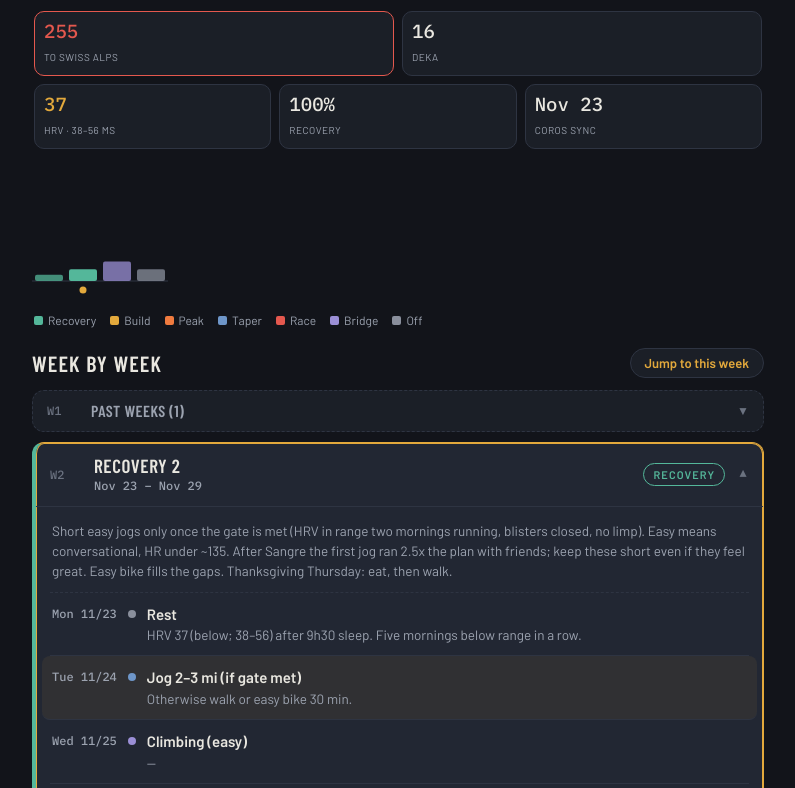
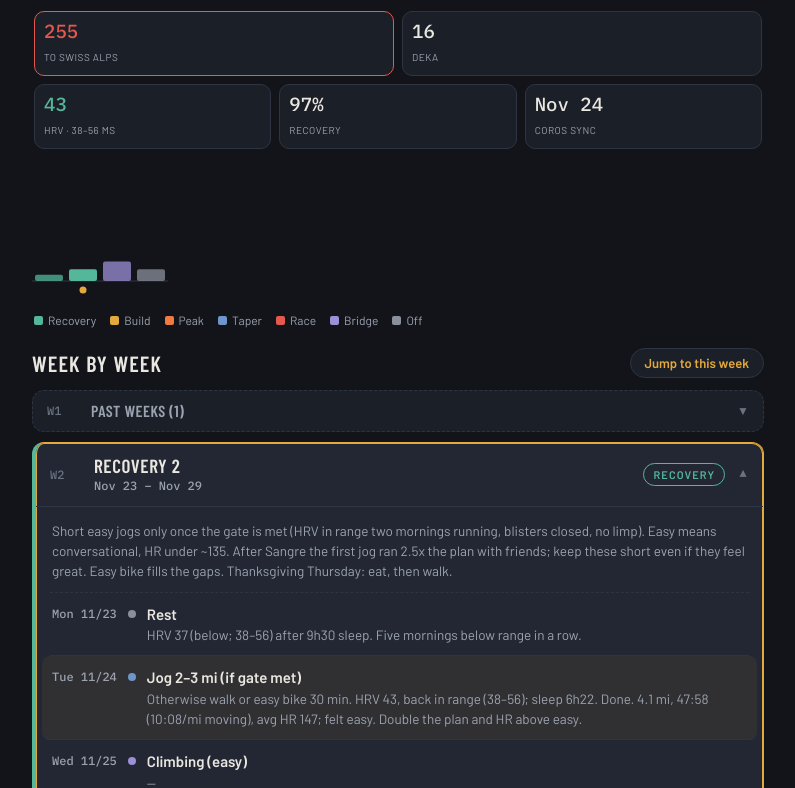
Before and after one commit to jpdupree/TrainingCalendar, a plain HTML site: page index.html in a window 1280 px wide. Shown: the part 164-952 px from the top of the page, without its empty margins (242-1037 px from the left). Drawn offline with nearby package versions, Linux system fonts and the light colour scheme.

Commit message:
Readiness 11/24: HRV 43 normal; first post-RDL run 4.1 mi
Co-Authored-By: Claude Opus 5.5 <noreply@anthropic.com>
Claude-Session: https://claude.ai/code/session_01HneQqiazDvVGpLjVJMD8vR

```diff
--- a/index.html
+++ b/index.html
@@ -325,7 +325,7 @@ const W27 = [
 {n:2,s:'2026-11-23',e:'2026-11-29',ph:'recovery',t:'Recovery 2',load:15,
  f:'Short easy jogs only once the gate is met (HRV in range two mornings running, blisters closed, no limp). Easy means conversational, HR under ~135. After Sangre the first jog ran 2.5x the plan with friends; keep these short even if they feel great. Easy bike fills the gaps. Thanksgiving Thursday: eat, then walk.',
  d:[['Mon 11/23','rest','Rest','HRV 37 (below; 38–56) after 9h30 sleep. Five mornings below range in a row.'],
-    ['Tue 11/24','run','Jog 2–3 mi (if gate met)','Otherwise walk or easy bike 30 min.'],
+    ['Tue 11/24','run','Jog 2–3 mi (if gate met)','Otherwise walk or easy bike 30 min. HRV 43, back in range (38–56); sleep 6h22. Done. 4.1 mi, 47:58 (10:08/mi moving), avg HR 147; felt easy. Double the plan and HR above easy.'],
     ['Wed 11/25','climb','Climbing (easy)','—'],
     ['Thu 11/26','rest','Thanksgiving','Walk after the meal.'],
     ['Fri 11/27','run','Jog 3 mi','Easy bike instead if HRV is below range.'],
@@ -605,7 +605,7 @@ window.addEventListener('load',()=>{const el=CUR>=0&&document.getElementById('we
    routine (or any session touching the repo). status comes from the Coros
    sleep-HRV assessment: low | below | normal | above. Shows stale styling when
    the date is more than a day old so old numbers never pass as fresh. */
-const READY = {date:'2026-11-23', hrv:37, lo:38, hi:56, status:'below', recovery:100};
+const READY = {date:'2026-11-24', hrv:43, lo:38, hi:56, status:'normal', recovery:97};
 (function readiness(){
   const el=document.getElementById('ready');
   if(!el||!READY.date)return;
```
